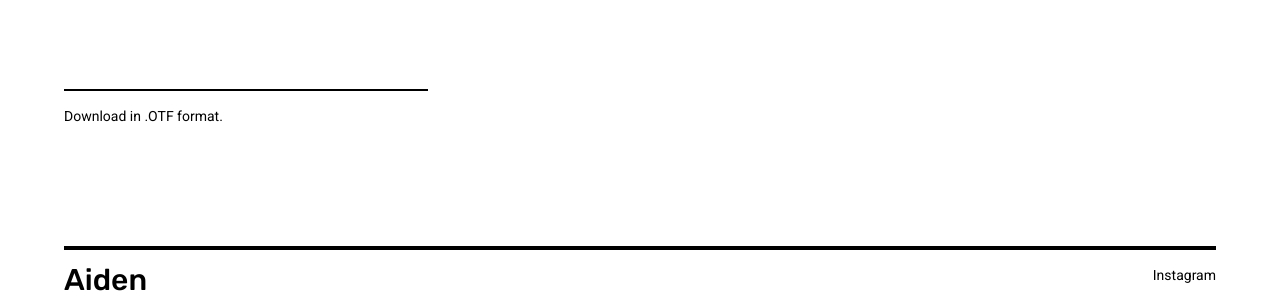
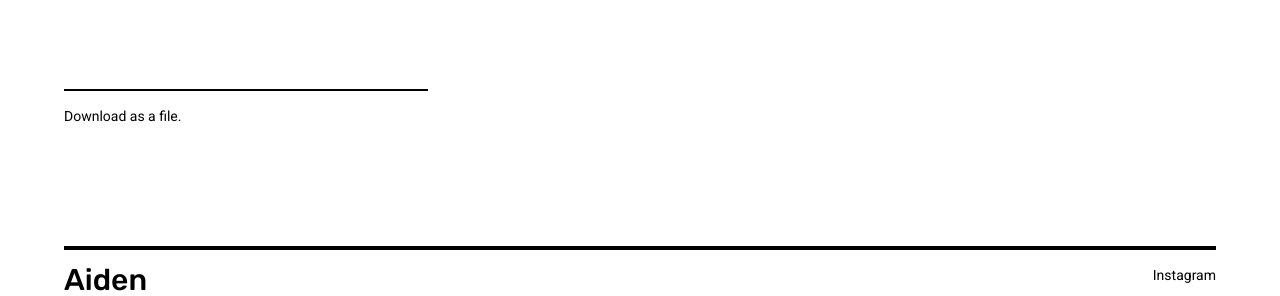
Before and after one commit to aidensymes/fonts.aidensymes.com, a Jekyll site: the page built from _fonts/gerty-3000.markdown, in a window 1280 px wide. Shown: the part 1933-2229 px from the top of the page. Built offline with Jekyll 4.4.1, drawn with Linux system fonts in a browser that asks for light colours.

Commit message:
reformat

```diff
--- a/_config.yml
+++ b/_config.yml
@@ -27,7 +27,9 @@
       entry: ''
       weight: ''
     buy:
-    - '': ''
+    - font: ''
+      format: ''
+      link: ''
     layout: font
 tagline: Display fonts by Aiden Symes.
 description: Display fonts by Aiden Symes.
--- a/_layouts/font.html
+++ b/_layouts/font.html
@@ -47,14 +47,14 @@
       <section class="wrapper font__buy">
           <div class="font__buy__info col-4">
             <h2>
-              {{ option[0] }}
+              {{ option.font }}
             </h2>
             <p>
-              Download {{ option[0] }} in .OTF format.
+              Download {{ option.font }} as a {{ option.format}} file.
             </p>
           </div>
           <div class="col-8 font__buy__button">
-            {{ option[1] }}
+            {{ option.link }}
           </div>
       </section>
     {% endfor %}
```
